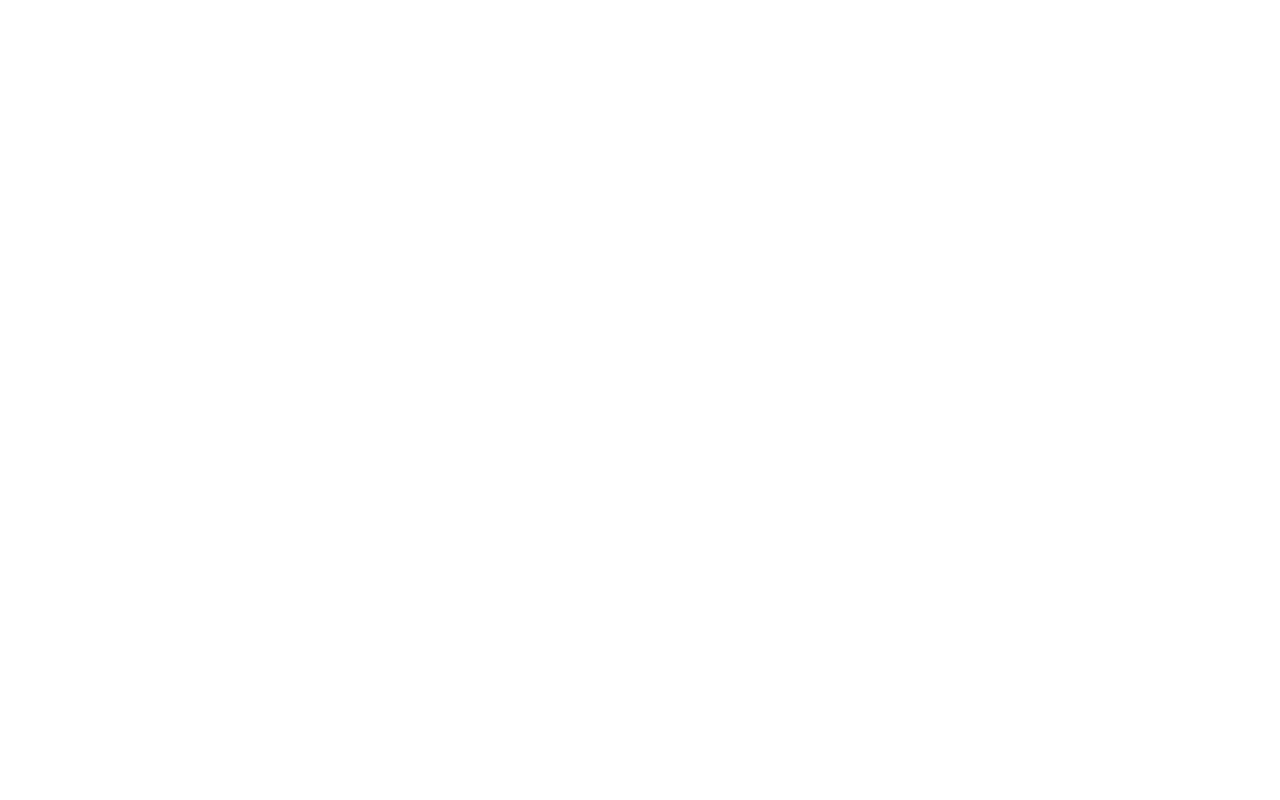
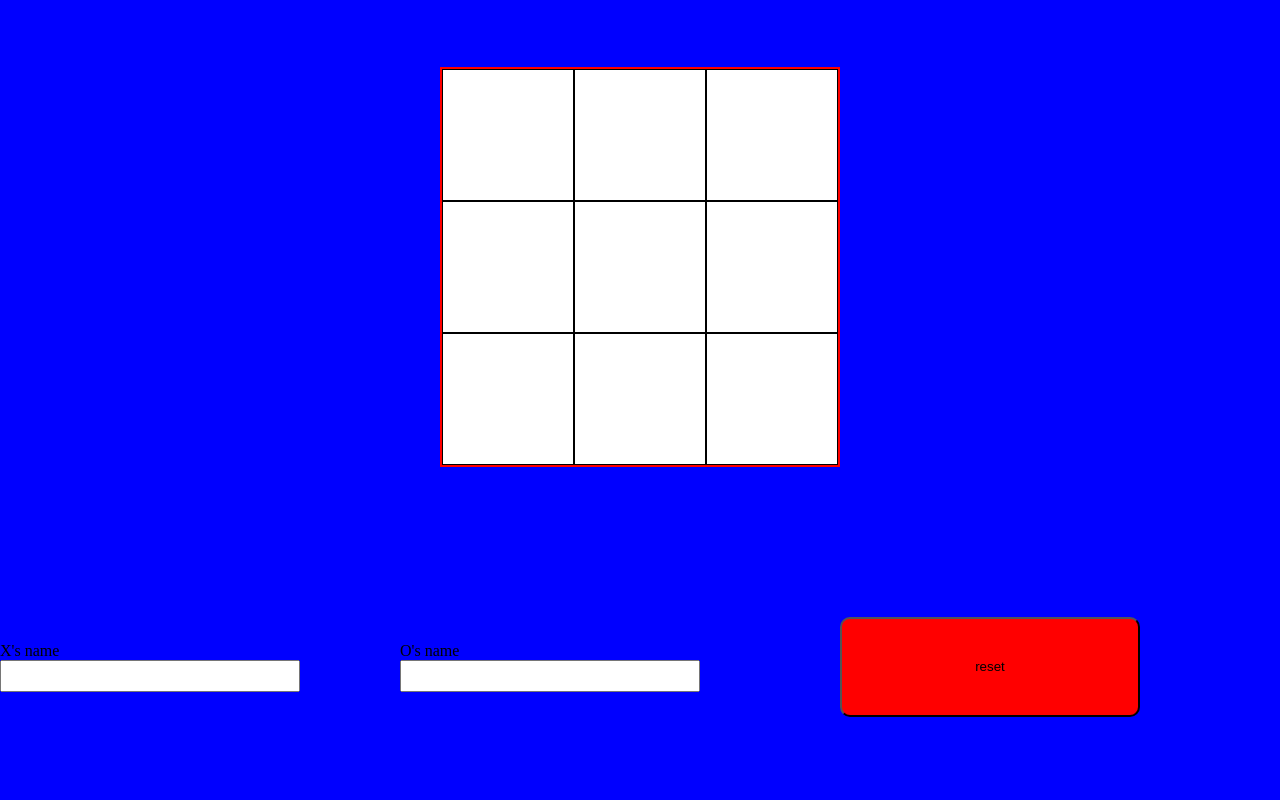
Before and after one commit to kon65138/tic-tac-toe, a plain HTML site: page index.html in a window 1280 px wide. Drawn offline with Linux system fonts and the light colour scheme.

Commit message:
add basic ui

```diff
--- a/index.html
+++ b/index.html
@@ -6,6 +6,34 @@
     <title>Tic-Tac-Toe</title>
 </head>
 <body>
+    <div class="top">
+        <div class="board">
+            <div class="cell"></div>
+            <div class="cell"></div>
+            <div class="cell"></div>
+            <div class="cell"></div>
+            <div class="cell"></div>
+            <div class="cell"></div>
+            <div class="cell"></div>
+            <div class="cell"></div>
+            <div class="cell"></div>
+        </div>
+    </div>
+    <div class="bottom">
+        <div class="left">
+            <div class="xShell">
+                <label for="Xs_name">X's name</label>
+                <input id="Xs_name" type="text">
+            </div>
 
+            <div class="oShell">
+                <label for="Os_name">O's name</label>
+                <input id="Os_name" type="text">
+            </div>
+        </div>
+        <div class="right">
+            <button>reset</button>
+        </div>
+    </div>
 </body>
 </html>
--- a/style.css
+++ b/style.css
@@ -1,3 +1,70 @@
 * {
     box-sizing: border-box;
 }
+
+html {
+    height: 100%;
+}
+
+body {
+    margin: 0;
+    height: 100%;
+    display: flex;
+    background-color: blue;
+    flex-direction: column;
+}
+
+.top {
+    display: flex;
+    flex: 2;
+    justify-content: center;
+    align-items: center;
+}
+
+.board {
+    display: grid;
+    grid-template-columns: 1fr 1fr 1fr;
+    grid-template-rows: 1fr 1fr 1fr;
+    border: 2px solid red;
+    width: 400px;
+    height: 400px;
+}
+
+.cell {
+    background: white;
+    border: 1px solid black;
+
+}
+
+.bottom {
+    display: flex;
+    flex: 1;
+}
+
+.left {
+    display: flex;
+    flex: 1;
+    justify-content: center;
+    align-items: center;
+    gap: 100px
+}
+
+#Xs_name , #Os_name {
+    width: 300px;
+    height: 2rem;
+}
+
+.right {
+    display: flex;
+    flex: 1;
+    justify-content: center;
+    align-items: center;
+}
+
+.right > button {
+    width: 300px;
+    height: 100px;
+    border-radius: 10px;
+    background-color: red;
+
+}
```
